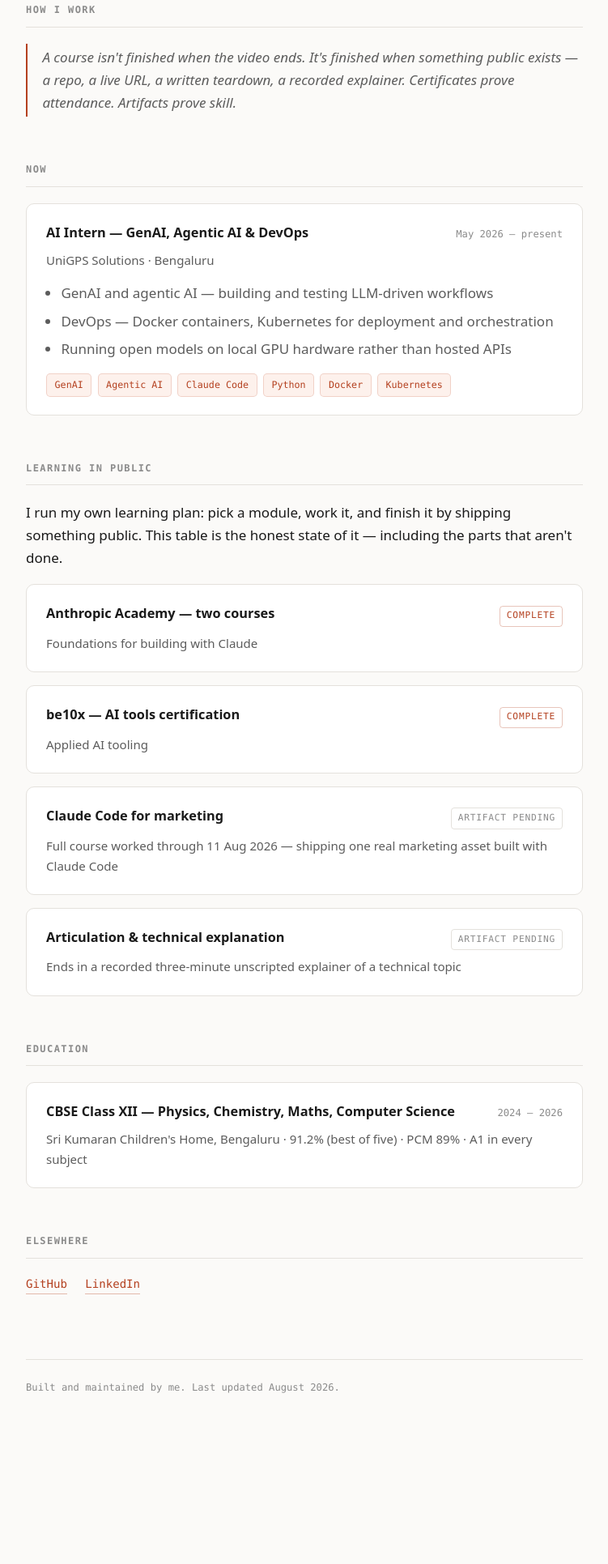
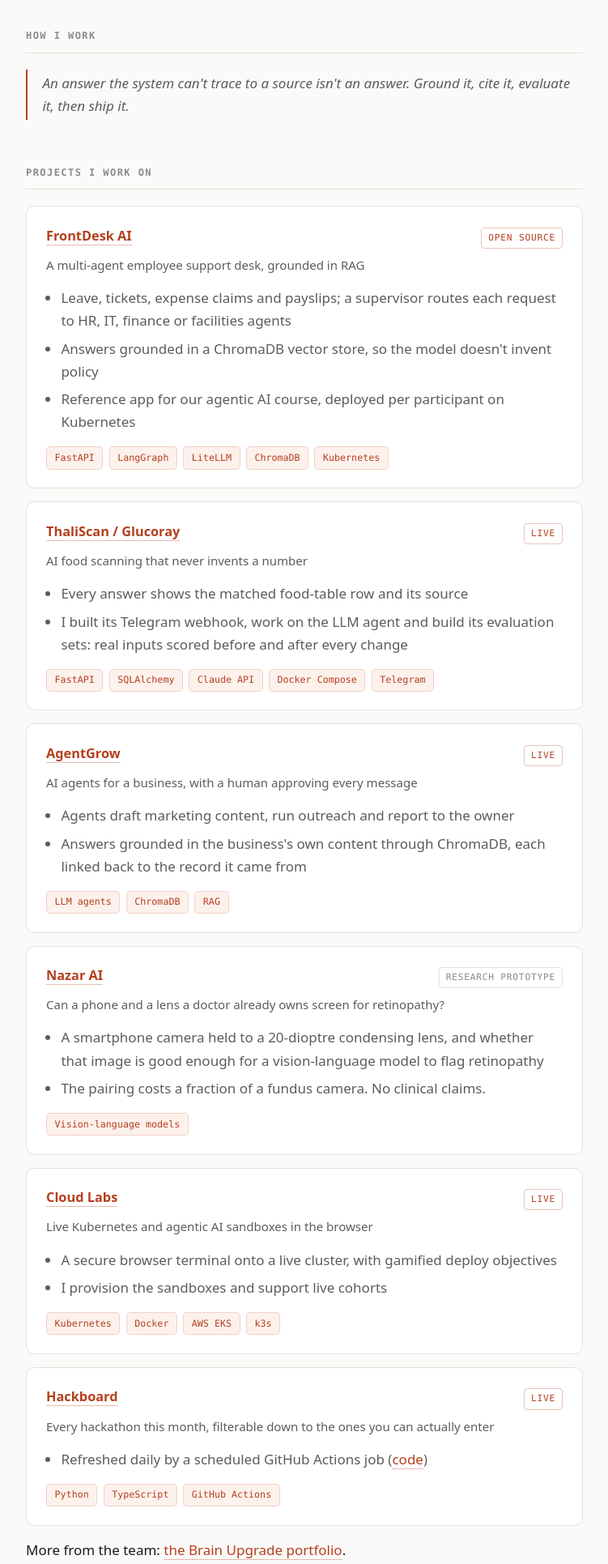
Before and after one commit to shreyansigheware/shreyansigheware.github.io, a plain HTML site: page index.html in a window 1280 px wide. Shown: the part 345-2276 px from the top of the page at 81% size, without its empty margins (264-1015 px from the left). Before the commit the page ends 2164 px from the top, so only its background shows below. Drawn offline with Linux system fonts and the light colour scheme.

Commit message:
Site: LLM apps, RAG and evaluation, as part of the Brain Upgrade team

```diff
--- a/index.html
+++ b/index.html
@@ -3,11 +3,11 @@
 <head>
 <meta charset="utf-8">
 <meta name="viewport" content="width=device-width, initial-scale=1">
-<title>Shreyansi Gheware — building with AI, in public</title>
-<meta name="description" content="Shreyansi Gheware — AI Intern at UniGPS Solutions. GenAI, agentic AI, Docker and Kubernetes. Learning in public: something shipped from every module.">
+<title>Shreyansi Gheware — LLM apps, RAG and evaluation</title>
+<meta name="description" content="Shreyansi Gheware builds LLM applications that answer from your own data, cite their sources and are tested with evaluation sets. Brain Upgrade team, Bengaluru.">
 
 <meta property="og:title" content="Shreyansi Gheware">
-<meta property="og:description" content="AI Intern at UniGPS Solutions. GenAI, agentic AI, Docker and Kubernetes. Learning in public.">
+<meta property="og:description" content="LLM apps, RAG and evaluation. Brain Upgrade team, Bengaluru.">
 <meta property="og:type" content="profile">
 <meta property="og:url" content="https://shreyansigheware.github.io">
 
@@ -234,16 +234,16 @@
 </style>
 </head>
 <body>
-<div class="wrap">
+  <div class="wrap">
 
   <header>
     <img class="avatar" src="me.jpg" width="360" height="360" alt="Shreyansi Gheware">
     <div>
       <h1>Shreyansi Gheware</h1>
-      <p class="role">AI Intern @ UniGPS Solutions · Bengaluru, India</p>
+      <p class="role">LLM apps, RAG &amp; evaluation · <a href="https://github.com/brainupgrade-in">Brain Upgrade</a> team · Bengaluru, India</p>
       <p class="lede">
-        I'm 18, and I'm spending this year learning to build with AI — properly, by building
-        things and putting them where people can see them.
+        I build LLM applications that answer from your own documents and data, show the source
+        behind every answer, and get tested with an evaluation set before and after every change.
       </p>
     </div>
   </header>
@@ -251,85 +251,153 @@
   <section>
     <h2>How I work</h2>
     <p class="rule">
-      A course isn't finished when the video ends. It's finished when something public exists —
-      a repo, a live URL, a written teardown, a recorded explainer. Certificates prove
-      attendance. Artifacts prove skill.
+      An answer the system can't trace to a source isn't an answer. Ground it, cite it,
+      evaluate it, then ship it.
     </p>
   </section>
 
   <section>
-    <h2>Now</h2>
+    <h2>Projects I work on</h2>
 
     <div class="card">
       <div class="card-top">
-        <h3>AI Intern — GenAI, Agentic AI &amp; DevOps</h3>
+        <h3><a href="https://github.com/brainupgrade-in/aiagentic-comp-frontdeskai">FrontDesk AI</a></h3>
+        <span class="status live">Open source</span>
+      </div>
+      <p class="org">A multi-agent employee support desk, grounded in RAG</p>
+      <ul>
+        <li>Leave, tickets, expense claims and payslips; a supervisor routes each request to HR, IT, finance or facilities agents</li>
+        <li>Answers grounded in a ChromaDB vector store, so the model doesn't invent policy</li>
+        <li>Reference app for our agentic AI course, deployed per participant on Kubernetes</li>
+      </ul>
+      <div class="tags">
+        <span class="tag">FastAPI</span><span class="tag">LangGraph</span><span class="tag">LiteLLM</span><span class="tag">ChromaDB</span><span class="tag">Kubernetes</span>
+      </div>
+    </div>
+
+    <div class="card">
+      <div class="card-top">
+        <h3><a href="https://thaliscan.glucoray.com">ThaliScan / Glucoray</a></h3>
+        <span class="status live">Live</span>
+      </div>
+      <p class="org">AI food scanning that never invents a number</p>
+      <ul>
+        <li>Every answer shows the matched food-table row and its source</li>
+        <li>I built its Telegram webhook, work on the LLM agent and build its evaluation sets: real inputs scored before and after every change</li>
+      </ul>
+      <div class="tags">
+        <span class="tag">FastAPI</span><span class="tag">SQLAlchemy</span><span class="tag">Claude API</span><span class="tag">Docker Compose</span><span class="tag">Telegram</span>
+      </div>
+    </div>
+
+    <div class="card">
+      <div class="card-top">
+        <h3><a href="https://agentgrow.io">AgentGrow</a></h3>
+        <span class="status live">Live</span>
+      </div>
+      <p class="org">AI agents for a business, with a human approving every message</p>
+      <ul>
+        <li>Agents draft marketing content, run outreach and report to the owner</li>
+        <li>Answers grounded in the business's own content through ChromaDB, each linked back to the record it came from</li>
+      </ul>
+      <div class="tags">
+        <span class="tag">LLM agents</span><span class="tag">ChromaDB</span><span class="tag">RAG</span>
+      </div>
+    </div>
+
+    <div class="card">
+      <div class="card-top">
+        <h3><a href="https://nazarai.gheware-ai.com">Nazar AI</a></h3>
+        <span class="status">Research prototype</span>
+      </div>
+      <p class="org">Can a phone and a lens a doctor already owns screen for retinopathy?</p>
+      <ul>
+        <li>A smartphone camera held to a 20-dioptre condensing lens, and whether that image is good enough for a vision-language model to flag retinopathy</li>
+        <li>The pairing costs a fraction of a fundus camera. No clinical claims.</li>
+      </ul>
+      <div class="tags">
+        <span class="tag">Vision-language models</span>
+      </div>
+    </div>
+
+    <div class="card">
+      <div class="card-top">
+        <h3><a href="https://devops.gheware.com/training/cloud-labs.html">Cloud Labs</a></h3>
+        <span class="status live">Live</span>
+      </div>
+      <p class="org">Live Kubernetes and agentic AI sandboxes in the browser</p>
+      <ul>
+        <li>A secure browser terminal onto a live cluster, with gamified deploy objectives</li>
+        <li>I provision the sandboxes and support live cohorts</li>
+      </ul>
+      <div class="tags">
+        <span class="tag">Kubernetes</span><span class="tag">Docker</span><span class="tag">AWS EKS</span><span class="tag">k3s</span>
+      </div>
+    </div>
+
+    <div class="card">
+      <div class="card-top">
+        <h3><a href="https://shreyansigheware.github.io/hackboard/">Hackboard</a></h3>
+        <span class="status live">Live</span>
+      </div>
+      <p class="org">Every hackathon this month, filterable down to the ones you can actually enter</p>
+      <ul>
+        <li>Refreshed daily by a scheduled GitHub Actions job (<a href="https://github.com/shreyansigheware/hackboard">code</a>)</li>
+      </ul>
+      <div class="tags">
+        <span class="tag">Python</span><span class="tag">TypeScript</span><span class="tag">GitHub Actions</span>
+      </div>
+    </div>
+
+    <p>More from the team: <a href="https://github.com/brainupgrade-in">the Brain Upgrade portfolio</a>.</p>
+  </section>
+
+  <section>
+    <h2>Experience</h2>
+
+    <div class="card">
+      <div class="card-top">
+        <h3>AI internship: LLM testing, agentic AI and evaluation</h3>
         <span class="when">May 2026 — present</span>
       </div>
       <p class="org">UniGPS Solutions · Bengaluru</p>
       <ul>
-        <li>GenAI and agentic AI — building and testing LLM-driven workflows</li>
-        <li>DevOps — Docker containers, Kubernetes for deployment and orchestration</li>
-        <li>Running open models on local GPU hardware rather than hosted APIs</li>
+        <li>Evaluation data sets that measure how well LLM apps actually perform</li>
+        <li>Agentic AI applications: multi-step agents and tool use</li>
+        <li>The LLM token-economics dashboard: tokens and spend per learner for a training cohort</li>
+        <li>Assisting agentic AI training delivery for Claude, GitHub Copilot and Microsoft Copilot</li>
       </ul>
-      <div class="tags">
-        <span class="tag">GenAI</span>
-        <span class="tag">Agentic AI</span>
-        <span class="tag">Claude Code</span>
-        <span class="tag">Python</span>
-        <span class="tag">Docker</span>
-        <span class="tag">Kubernetes</span>
+    </div>
+
+    <div class="card">
+      <div class="card-top">
+        <h3>Kubernetes &amp; agentic AI labs</h3>
+        <span class="when">2024 — present</span>
       </div>
+      <p class="org">Brain Upgrade · Bengaluru</p>
+      <ul>
+        <li>Sandbox provisioning for professional training cohorts, on AWS EKS</li>
+        <li>Local model inference tuning on an NVIDIA DGX Spark</li>
+        <li>Live support and fault diagnosis during cohort delivery</li>
+      </ul>
+    </div>
+
+    <div class="card">
+      <div class="card-top">
+        <h3>GPS device configuration</h3>
+        <span class="when">2020 — 2023</span>
+      </div>
+      <p class="org">UniGPS Solutions · Bengaluru</p>
+      <ul>
+        <li>Configured GPS tracking devices and set up client data for the vehicle-tracking platform</li>
+      </ul>
     </div>
   </section>
 
   <section>
-    <h2>Learning in public</h2>
-    <p>
-      I run my own learning plan: pick a module, work it, and finish it by shipping something
-      public. This table is the honest state of it — including the parts that aren't done.
-    </p>
-
-    <div class="card">
-      <div class="card-top">
-        <h3>Anthropic Academy — two courses</h3>
-        <span class="status live">Complete</span>
-      </div>
-      <p class="org">Foundations for building with Claude</p>
-    </div>
-
-    <div class="card">
-      <div class="card-top">
-        <h3>be10x — AI tools certification</h3>
-        <span class="status live">Complete</span>
-      </div>
-      <p class="org">Applied AI tooling</p>
-    </div>
-
-    <div class="card">
-      <div class="card-top">
-        <h3>Claude Code for marketing</h3>
-        <span class="status">Artifact pending</span>
-      </div>
-      <p class="org">Full course worked through 11 Aug 2026 — shipping one real marketing asset built with Claude Code</p>
-    </div>
-
-    <div class="card">
-      <div class="card-top">
-        <h3>Articulation &amp; technical explanation</h3>
-        <span class="status">Artifact pending</span>
-      </div>
-      <p class="org">Ends in a recorded three-minute unscripted explainer of a technical topic</p>
-    </div>
-  </section>
-
-  <section>
-    <h2>Education</h2>
-    <div class="card">
-      <div class="card-top">
-        <h3>CBSE Class XII — Physics, Chemistry, Maths, Computer Science</h3>
-        <span class="when">2024 — 2026</span>
-      </div>
-      <p class="org">Sri Kumaran Children's Home, Bengaluru · 91.2% (best of five) · PCM 89% · A1 in every subject</p>
+    <h2>Stack</h2>
+    <div class="tags">
+      <span class="tag">Python</span><span class="tag">FastAPI</span><span class="tag">Claude API</span><span class="tag">Claude Code</span><span class="tag">LangGraph</span><span class="tag">LiteLLM</span><span class="tag">ChromaDB</span><span class="tag">RAG</span><span class="tag">Evaluation sets</span><span class="tag">SQLAlchemy</span><span class="tag">Docker</span><span class="tag">Kubernetes</span><span class="tag">AWS EKS / EC2</span><span class="tag">Grafana</span><span class="tag">GitHub Actions</span>
     </div>
   </section>
 
@@ -338,13 +406,15 @@
     <div class="links">
       <a href="https://github.com/shreyansigheware">GitHub</a>
       <a href="https://www.linkedin.com/in/shreyansigheware">LinkedIn</a>
+      <a href="https://www.upwork.com/freelancers/~01e1aacb61f14c318a">Upwork</a>
+      <a href="https://github.com/brainupgrade-in">Brain Upgrade</a>
     </div>
   </section>
 
   <footer>
-    Built and maintained by me. Last updated August 2026.
+    Built and maintained by me. Last updated November 2026.
   </footer>
 
-</div>
+  </div>
 </body>
 </html>
```
